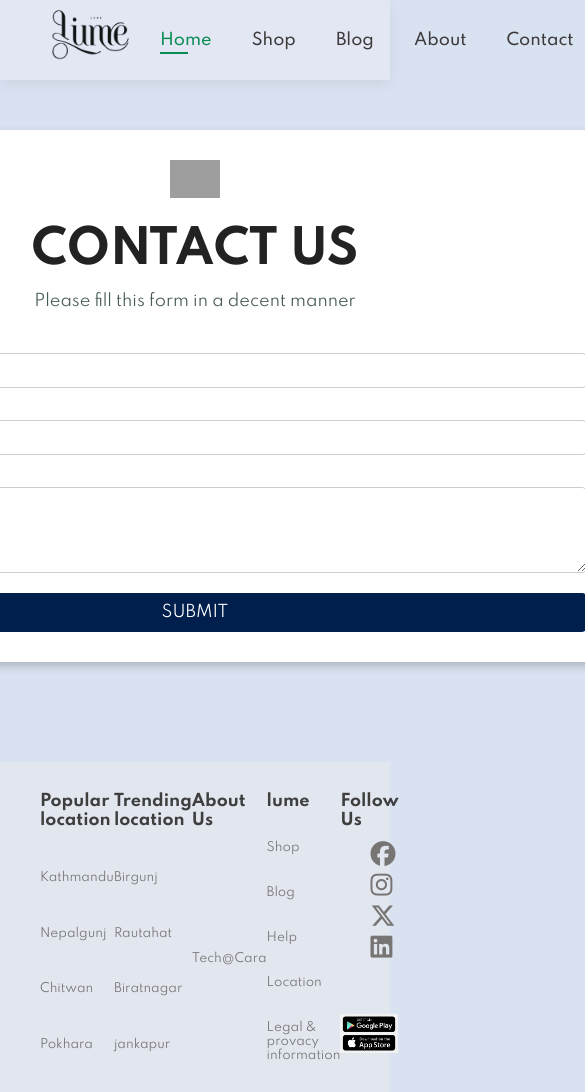
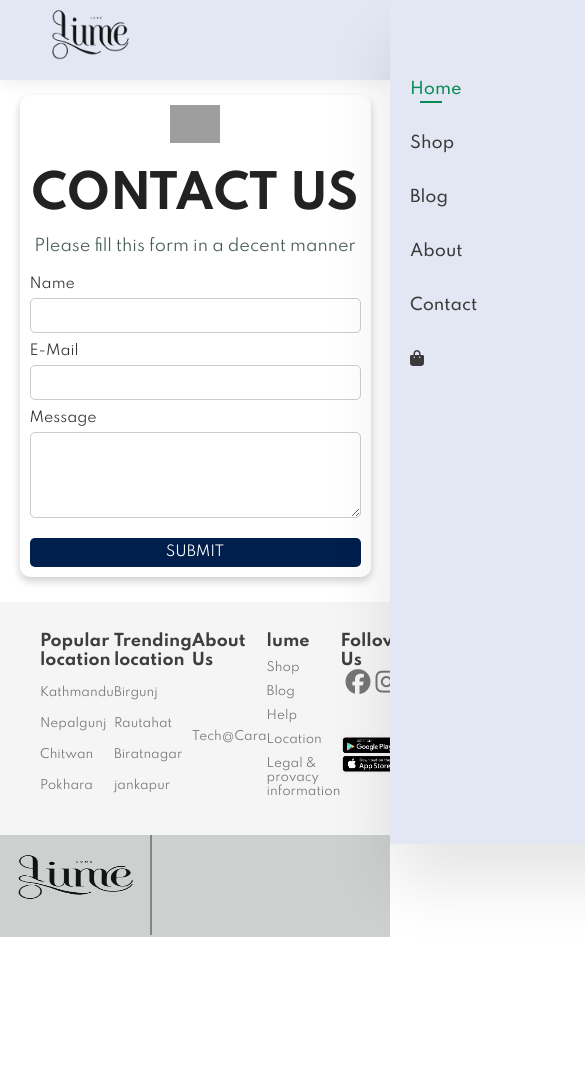
Before and after one commit to saroj580/e-commerce-project-WT-, a plain HTML site: page contact.html in a window 390 px wide. Shown: the top 1092 px of the page, 585 px wide, since content can reach past the window. After the commit the page ends 937 px from the top, so only its background shows below. Drawn offline with Linux system fonts and the light colour scheme; grey boxes are pictures that could not be loaded.

Commit message:
Add:responsiveness for navbar and hero section

```diff
--- a/contact.css
+++ b/contact.css
@@ -1,167 +1,15 @@
 @import url('https://fonts.googleapis.com/css2?family=Montserrat:ital,wght@0,100..900;1,100..900&display=swap');
-* {
-  margin: 0;
-  padding: 0;
-  box-sizing: border-box;
-  font-family: "Spartan", sans-serif;
-}
-
-html {
-  scroll-behavior: smooth;
-}
-
-body {
-  display: flex;
-  flex-direction: column;
-  min-height: 100vh;
-}
-
-
-
-/* Global Styles */
-
-h1 {
-  font-size: 50px;
-  line-height: 64px;
-  color: #222;
-}
-
-h2 {
-  font-size: 46px;
-  line-height: 54px;
-  color: #222;
-}
-
-h4 {
-  font-size: 20px;
-  color: #222;
-}
-
-h6 {
-  font-weight: 700;
-  font-size: 12px;
-}
-
-p {
-  font-size: 16px;
-  color: #465b52;
-  margin: 15px 0 20px 0;
-}
-
-.section-p1 {
-  padding: 40px 80px;
-}
-
-.section-m1 {
-  margin: 40px 0;
-}
-
-button.normal{
-  font-size: 14px;
-  font-weight: 600;
-  padding: 15px 30px;
-  color: black;
-  background-color: white;
-  border-radius: 4px;
-  cursor: pointer;
-  border: none;
-  outline: none;
-  transition: 0.2s ease;
-}
-
-button.transparent{
-  font-size: 13px;
-  font-weight: 600;
-  padding: 11px 18px;
-  color: #fff;
-  background-color: transparent;
-  border: 1px solid #fff;
-  cursor: pointer;
-  outline: none;
-  transition: 0.2s ease;
-}
-
-
-body {
-    background-color: #d8e2f0;
-    font-family: Arial, sans-serif;
-    display: flex;
-    flex-direction: column;
-    align-items: center;
-    min-height: 100vh;
-    width: 100%;
-    margin: 0;
-}
-
-
-#header{
-  display : flex;
-  width: 100%;
-  align-items: center;
-  padding: 20px 40px;
-  background: #E3E6F3;
-  box-shadow: 0 5px 15px rgba(0, 0, 0, 0.06);
-  justify-content: space-between;
-  position: sticky;
-  height: 80px;
-  z-index: 999;
-  top: 0;
-  left: 0;
-}
-
-#header img{
-  top: 0;
-  width: 100px;
-  height: 100px;
-}
-
-#navbar{
-  display: flex;
-  align-items: center;
-  justify-content: center;
-}
-
-#navbar li{
-  list-style: none;
-  padding: 0 20px;
-  position: relative;
-}
-
-#navbar li a{
-  text-decoration: none;
-  color: rgb(59, 57, 57);
-  font-size: 16px;
-  font-weight: 500;
-  transition: 0.3s ease;
-}
-
-#navbar li a:hover,
-#navbar li a.active{
-  color: #088c53;
-}
-
-#navbar li a.active::after,
-#navbar li a:hover::after{
-  content: "";
-  width: 30%;
-  height: 2px;
-  background: #088c53;
-  position: absolute;
-  bottom: -4px;
-  left: 20px;
-
-}
 
 /* conatct from section styling start from here */
 .container {
   background-color: white;
-    padding: 30px;
+  padding: 20px; /* Adjusted padding for smaller screens */
   border-radius: 10px;
   box-shadow: 0 4px 8px rgba(0, 0, 0, 0.2);
   text-align: center;
-    width: 100vh;
-    height: 100%;
-    margin-top: 50px;
+  width: 90%;
+  max-width: 100%; /* Allow full width on smaller screens */
+  margin: 20px auto; /* Adjusted margin for smaller screens */
 }
 
 .icon {
@@ -214,158 +62,46 @@ button {
     transition: 0.3s;
 }
 
+@media (max-width: 768px) {
+    .container {
+        padding: 15px; /* Further reduced padding for better fit */
+        margin: 20px auto;
+    }
+
+    h2 {
+        font-size: 24px; /* Adjusted heading size */
+    }
+
+    p {
+        font-size: 14px; /* Adjusted paragraph size */
+    }
+
+    input, textarea, button {
+        font-size: 14px; /* Adjusted input/button size */
+    }
+}
+
+
+@media (max-width: 480px) {
+    .container {
+        padding: 10px; /* Further reduced padding for very small screens */
+        margin: 15px auto; /* Adjusted margin */
+    }
+
+    h2 {
+        font-size: 18px; /* Adjusted heading size */
+    }
+
+    p {
+        font-size: 12px; /* Adjusted paragraph size */
+    }
+
+    button {
+        padding: 6px; /* Adjusted button padding */
+    }
+}
+
+
 button:hover {
     background-color: #003580;
 }
-
-
-
-/* footer section styling start from here */
-
-#footer {
-    width: 100%;
-    position: relative;
-    top: 60px;
-    bottom: 0;
-
-}
-
-.top-section{
-  background-color: #edeaea7a;
-  display: flex;
-  justify-content: space-evenly;
-  padding: 10px 20px;
-}
-
-.top-section .location{
-  display: grid;
-}
-
-.top-section .Trending-location{
-  display: grid;
-
-}
-
-.top-section .location h4{
-  font-size: 16px;
-  color: #3d3e3d;
-}
-
-.top-section .Trending-location h4{
-  font-size: 16px;
-  color: #3d3e3d;
-}
-
-.top-section .location a{
-  text-decoration: none;
-  color: rgb(119, 116, 116);
-  font-size: 12px;
-}
-.top-section .Trending-location a{
-  text-decoration: none;
-  color: rgb(119, 116, 116);
-  font-size: 12px;
-}
-.top-section .location a:hover{
-  text-decoration: underline;
-  color: #222;
-}
-.top-section .Trending-location a:hover{
-  text-decoration: underline;
-  color: #222;
-}
-
-.top-section .about-us {
- display: grid;
-}
-.top-section .about-us h4{
-  font-size: 16px;
-  color: #3d3e3d;
-}
-
-.top-section .about-us a{
-  text-decoration: none;
-  color: rgb(119, 116, 116);
-  font-size: 12px;
-}
-.top-section .about-us a:hover{
-  text-decoration: underline;
-  color: #222;
-}
-
-.top-section .cara{
-  display: grid;
-}
-.top-section .cara h4{
-  font-size: 16px;
-  color: #3d3e3d;
-}
-
-.top-section .cara a{
-  text-decoration: none;
-  color: rgb(119, 116, 116);
-  font-size: 12px;
-}
-
-.top-section .cara a:hover{
-  text-decoration: underline;
-  color: #222;
-}
-
-
-.top-section .follow-us{
-    display: grid;
-}
-
-.top-section .follow-us .icon{
-    display: flex;
-    flex-direction: row;
-}
-
-.follow-us h4{
-  font-size: 16px;
-  color: #3d3e3d;
-}
-
-.follow-us .icon a{
-  text-decoration: none;
-  color: rgb(119, 116, 116);
-  font-size: 25px;
-  margin-left: 20px;
-}
-.follow-us .icon a:hover{
-  color: #222;
-}
-
-.top-section .follow-us .img{
-  background-image: url("img/socialMedia/media.png");
-  background-size: contain;
-  background-repeat: no-repeat;
-  background-position: center;
-  width: 100%;
-  height: 100px;
-  display: inline-block;
-}
-
-/* bottom section styling start from here */
-.bottom-section{
-  background-color: #ccd1d0;
-  width: 100%;
-  display: flex;
-  padding: 30px 60px;
-}
-.bottom-section a{
-  text-decoration: none;
-  font-size: 50px;
-}
-
-.bottom-section a img{
-  width: 200px;
-  height: 90px;
-}
-
-.bottom-section .straight{
-  width: 2px;
-  height: 100px;
-  background-color: #878383;
-}
--- a/script.js
+++ b/script.js
@@ -1 +1,17 @@
 // Script for navigation bar
+const bar = document.getElementById('bar');
+const close = document.getElementById('close');
+const nav = document.getElementById('navbar');
+
+
+if (bar) {
+    bar.addEventListener('click', () => {
+        nav.classList.add('active');
+    })
+}
+
+if (close) {
+    close.addEventListener('click', () => {
+        nav.classList.remove('active');
+    })
+}
--- a/style.css
+++ b/style.css
@@ -15,8 +15,6 @@ body {
   flex-direction: column;
   min-height: 100vh;
 }
-
-
 
 /* Global Styles */
 
@@ -49,11 +47,23 @@ p {
 }
 
 .section-p1 {
-  padding: 40px 80px;
+  padding: 20px 40px;
+}
+
+@media (max-width: 768px) {
+  .section-p1 {
+    padding: 20px 5px;
+  }
 }
 
 .section-m1 {
-  margin: 40px 0;
+  margin: 20px 0;
+}
+
+@media (max-width: 768px) {
+  .section-m1 {
+    margin: 10px 0;
+  }
 }
 
 button.normal{
@@ -114,7 +124,7 @@ body {
 
 #navbar li{
   list-style: none;
-  padding: 0 20px;
+  padding: 0 10px;
   position: relative;
 }
 
@@ -140,10 +150,64 @@ body {
   position: absolute;
   bottom: -4px;
   left: 20px;
-
 }
 
+#mobile{
+  display: none;
+  align-items: center;
+}
 
+#close{
+  display: none;
+}
+
+@media (max-width : 768px) {
+  #navbar{
+    display: flex;
+    flex-direction: column;
+    align-items: flex-start;
+    justify-content: flex-start;
+    position: fixed;
+    top: 0;
+    right: -300px;
+    height: 100vh;
+    width: 300px;
+    background-color: #E3E6F3;
+    box-shadow: 0 40px 60px rgba(0, 0, 0, 0.1);
+    padding: 80px 0px 0px 10px;
+    transition: 0.3s;
+  }
+
+  #navbar.active{
+    right: 0px;
+  }
+  #navbar li{
+    margin-bottom: 35px;
+  }
+  #mobile{
+    display: flex;
+    align-items: center;
+  }
+  #mobile i{
+    color: #1a1a1a;
+    font-size: 24px;
+    padding-left: 20px;
+  }
+
+  #lg-bag{
+    display: none;
+  }
+
+  #close{
+    text-decoration: none;
+    display: initial;
+    position: absolute;
+    top: 30px;
+    left: 30px;
+    color: #222;
+    font-size: 24px;
+  }
+}
 /* hero section starts from here */
 #hero{
   background-image: url("img/hero1.webp");
@@ -151,7 +215,7 @@ body {
   width: 100%;
   background-size: cover;
   background-position: top 30% right 0;
-  padding: 0  80px;
+  padding: 0  40px;
   display: flex;
   flex-direction: column;
   align-items: flex-start;
@@ -178,6 +242,14 @@ body {
   background-repeat: no-repeat;
 }
 
+@media (max-width : 768px) {
+  #hero{
+  height: 70vh;
+  padding: 0  40px;
+  background-position: top 30% right 60%;
+}
+}
+
 /* feature style start from here  */
 #feature{
   display: flex;
@@ -189,7 +261,6 @@ body {
   width: 170px;
   text-align: center;
   padding: 25px 5px;
-  /* box-shadow takes first value in x-axis then y-axis then redius after that you can give the rgba color or rgb color */
   box-shadow: 20px 20px 34px rgba(0, 0, 0, 0.04);
   border: 1px solid #cce7d0;
   border-radius: 4px;
@@ -230,9 +301,9 @@ body {
 }
 
 
+/* Product styling start from here */
 #product1{
   text-align: center;
-
 }
 
 #product1 .pro-container{
@@ -244,8 +315,8 @@ body {
 
 #product1 .pro{
   width: 23%;
-  min-width: 250px;
-  padding: 10px 12px;
+  min-width: 200px;
+  padding: 10px 5px;
   border: 1px solid #cce7d0;
   cursor: pointer;
   box-shadow: 20px 20px 30px rgba(0,0,0,0.02);
@@ -303,7 +374,6 @@ body {
   right: 10px;
   bottom: 15px;
 }
-
 
 /* Advertisement styles start from here */
 #banner{
@@ -499,6 +569,7 @@ body {
 /* Footer style start from here \ */
 #footer {
   margin-bottom: auto;
+  width: 100%;
 }
 
 .top-section{
@@ -516,7 +587,6 @@ body {
 .top-section .Trending-location{
   display: grid;
   gap: 5px;
-
 }
 
 .top-section .location h4{
@@ -586,28 +656,24 @@ body {
   color: #222;
 }
 
+/* follow us style */
+.top-section .follow-us .icon {
+  display: flex;
+}
 
-/* follow us style */
-.top-section .follow-us{
-  display: inline;
-}
 .follow-us h4{
   font-size: 16px;
   color: #3d3e3d;
 }
-.follow-us .icon{
- display: flex;
- flex-direction: row;
- flex-wrap: wrap;
- padding: 10px 0;
-}
+
 .follow-us .icon a{
   text-decoration: none;
   color: rgb(119, 116, 116);
   font-size: 25px;
 }
 .follow-us a i{
-  padding-left: 10px;
+  display: flex;
+  margin-left: 5px;
 }
 
 .follow-us .icon a:hover{
@@ -621,51 +687,13 @@ body {
   background-position: center;
   width: 100%;
   height: 100px;
-  display: inline-block;
 }
-
-/* .top-section .follow-us .social-media{
-  display: grid;
-  gap: 10px;
-  height: 20vh;
-}
-.top-section .follow-us .google-play{
-  width: 100%;
-  background-color: #484646;
-  border-radius: 10px;
-  padding: 10px 0;
-}
-
-.top-section .follow-us .google-play h6{
-  color: #fff;
-  text-align: end;
-}
-.top-section .follow-us .google-play h4{
-  color: #fff;
-  text-align: end;
-}
-
-.top-section .follow-us .apple-store{
-  width: 100%;
-  background-color: #484646;
-  border-radius: 10px;
-  padding: 10px 0;
-}
-.top-section .follow-us .apple-store h6{
-  color: #fff;
-  text-align: end;
-}
-.top-section .follow-us .apple-store h4{
-  color: #fff;
-  text-align: end;
-} */
 
 /* Bottom section of the footer style start from here */
 .bottom-section{
   background-color: #ccd1d0;
   width: 100%;
   display: flex;
-  padding: 30px 60px;
 }
 .bottom-section a{
   text-decoration: none;
@@ -673,7 +701,7 @@ body {
 }
 
 .bottom-section a img{
-  width: 200px;
+  width: 150px;
   height: 90px;
 }
 
```
Also changed, not shown: about.html (+1 -1 lines), blog.html (+1 -1 lines), cart.html (+1 -1 lines), contact.html (+2 -2 lines), index.html (+8 -2 lines), responsive-styles.css (added, +26 -0 lines), shop.html (+1 -1 lines), sproduct.html (+1 -1 lines), about.css (line endings or trailing spaces), img/logo.png (deleted). Lines whose indentation alone changed are shown as unchanged.
